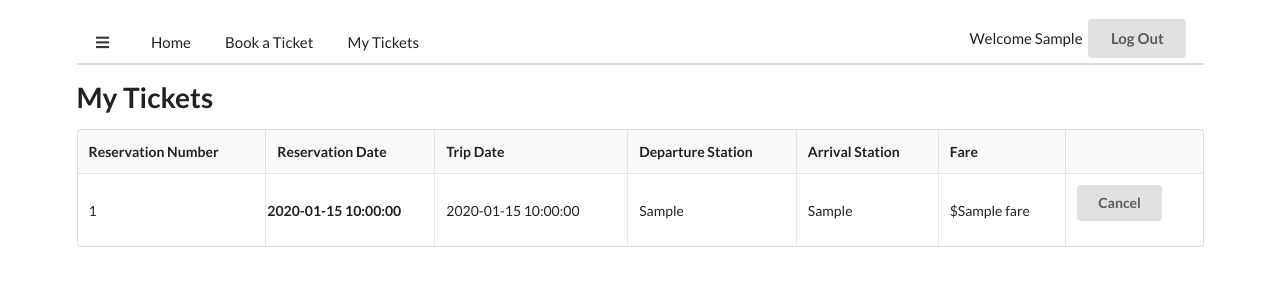
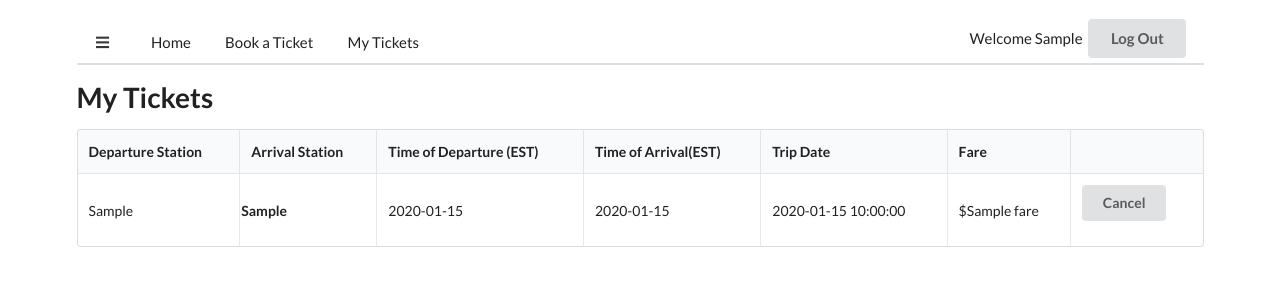
Before and after one commit to jamesw8/RailroadSystem, a Flask app: template templates/confirmation.html in a window 1280 px wide. Shown: the top 300 px of the page. Run offline with Flask 2, Linux system fonts and the light colour scheme; the template is opened without the code that fills it: most values are stand-ins (such as "Sample title", 1, 10 or a date in 2020); some libraries are stand-ins or nearby versions.

Commit message:
confirmation

```diff
--- a/app.py
+++ b/app.py
@@ -135,23 +135,16 @@ def viewTrains():
             flash('You need to log in or register to book this ticket')
             return redirect('/f17336pteam3'+url_for('viewTrains'))
         # handle confirmatio page
-        c = db.connect()
-        cur = c.cursor()
-        cur.execute('SELECT * FROM stations_copy;')
-        stations = cur.fetchall()
-        cur.execute('SELECT * FROM reservations WHERE paying_passenger_id=' + str(session['id']) + ' ORDER BY reservation_date DESC LIMIT 1;')
-        reservations = cur.fetchall()
+        info=request.form['select']
+        allinfo=info.split("//")
         trips = []
-        for reservation in reservations:
-            cur.execute('SELECT * FROM trips WHERE reservation_id=' + str(reservation[0]) + ';')
-            trip = cur.fetchone()
-            trips.append({
-            'reservation_id': reservation[0],
-            'reservation_date': reservation[1],
-            'departure_station': stations[int(trip[2])][1],
-            'arrival_station': stations[int(trip[3])][1],
-            'trip_date': trip[1],
-            'fare': trip[5]
+        trips.append({
+        'departure_station': str(allinfo[0]),
+        'arrival_station': str(allinfo[1]),
+        'Time of Departure(EST)':str(allinfo[2]),
+        'Time of Arrival(EST)':str(allinfo[3]),
+        'trip_date': str(session.get('date')),
+        'fare': str(allinfo[4])
             })
         return render_template('confirmation.html', trips=trips, logged_in=is_logged_in())
     return render_template('trains.html', logged_in=is_logged_in())
--- a/templates/confirmation.html
+++ b/templates/confirmation.html
@@ -6,11 +6,11 @@
 		<table class="ui selectable celled table">
 			<thead>
 				<tr>
-					<th>Reservation Number</th>
-					<th>Reservation Date</th>
-					<th>Trip Date</th>
 					<th>Departure Station</th>
 					<th>Arrival Station</th>
+					<th>Time of Departure (EST)</th>
+					<th>Time of Arrival(EST)</th>
+					<th>Trip Date</th>
 					<th>Fare</th>
 					<th>&nbsp;</th>
 				</tr>
@@ -18,16 +18,11 @@
 			{% if trips %}
 			<tbody>
 				{% for trip in trips %}
-					{% if trip['trip_date'] >= trip['trip_date'].today() %}
-						<tr>
-					{% else %}
-						<tr class="error">
-					{% endif %}
-							<td>{{ trip['reservation_id'] }}</td>
-							<th>{{ trip['reservation_date'] }}</th>
+							<td>{{ trip['departure_station'] }}</td>
+							<th>{{ trip['arrival_station'] }}</th>
+							<td>{{ trip['Time of Departure(EST)'] }}</td>
+							<td>{{ trip['Time of Arrival(EST)'] }}</td>
 							<td>{{ trip['trip_date'] }}</td>
-							<td>{{ trip['departure_station'] }}</td>
-							<td>{{ trip['arrival_station'] }}</td>
 							<td>${{ trip['fare'] }}</td>
 							<td><form method="post" action="/f17336pteam3{{ url_for('cancelReservation', reservation_id=(trip['reservation_id']|string)) }}"><button type="submit" class="ui button">
 								{% if trip['trip_date'] >= trip['trip_date'].today() %}
```
